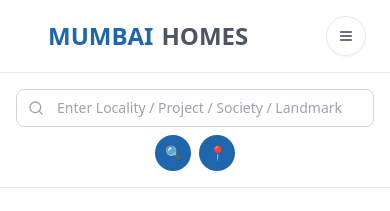
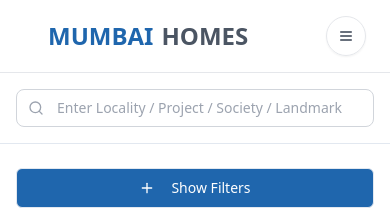
Before and after one commit to Shourya-276/pixel-perfect-scroller-06, a React (Vite) app: page /all-projects in a window 390 px wide. Shown: the top 211 px of the page. Built offline with nearby package versions, Linux system fonts and the light colour scheme; the HTML template or start-up script is replaced by a standard one.

Commit message:
Hide search and location buttons on mobile

```diff
--- a/src/pages/AllProjects.tsx
+++ b/src/pages/AllProjects.tsx
@@ -337,7 +337,7 @@ const AllProjects = () => {
               onChange={(e) => setSearchQuery(e.target.value)}
             />
               </div>
-              <div className="mt-2 sm:mt-0 flex w-full sm:w-auto justify-center sm:justify-end gap-2">
+              <div className="mt-2 sm:mt-0 hidden sm:flex w-full sm:w-auto justify-center sm:justify-end gap-2">
                 <Button size="sm" className="bg-primary hover:bg-primary/90 text-white rounded-full h-9 w-9 p-0" aria-label="Search">
                 🔍
               </Button>
```
